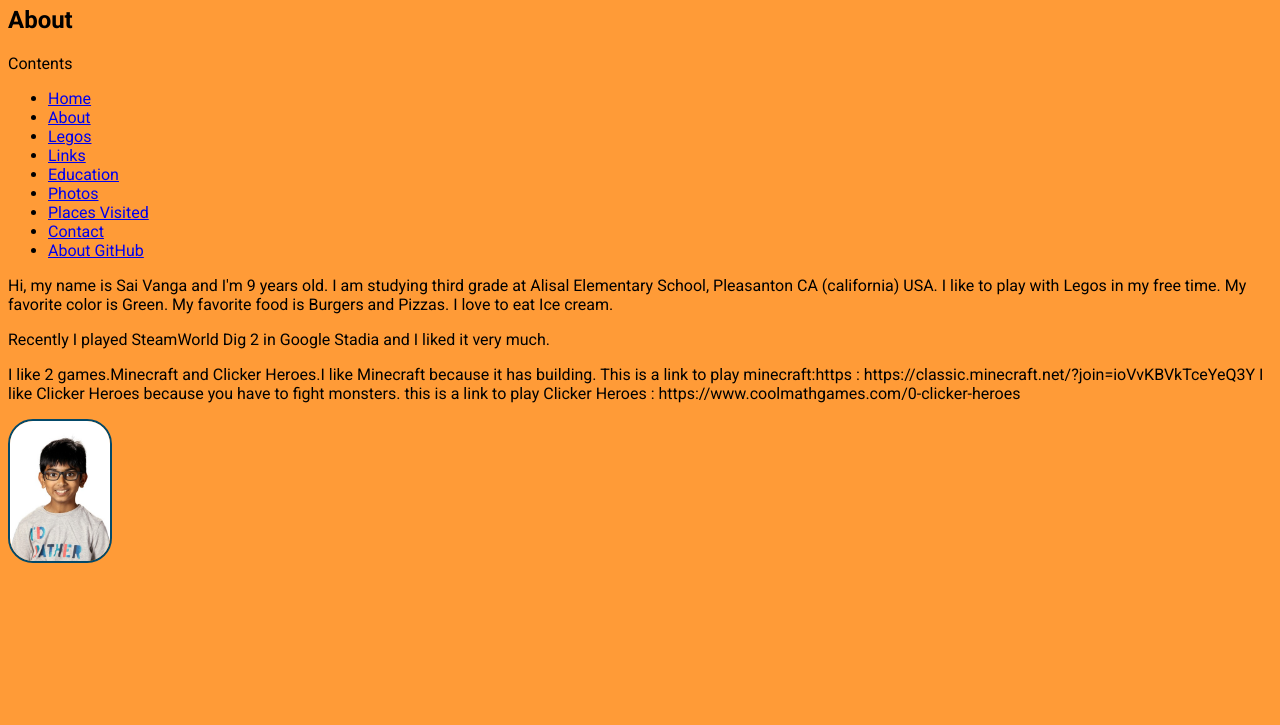
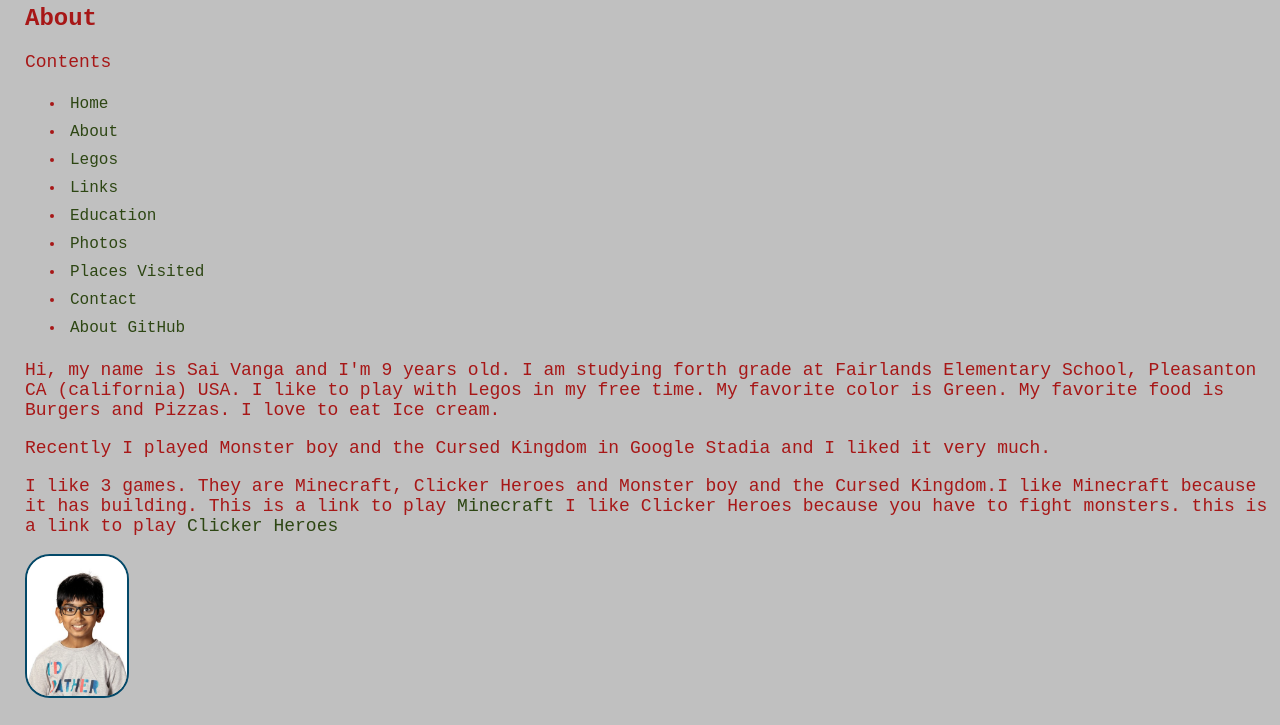
Before and after one commit to sasidhar/sai.rocks, a plain HTML site: page about.html in a window 1280 px wide. Shown: the part 75-800 px from the top of the page. Drawn offline with Linux system fonts and the light colour scheme.

Commit message:
made better fixes #4

```diff
--- a/about.html
+++ b/about.html
@@ -27,18 +27,18 @@
             <li><a href="github.html"> About GitHub</a></li>
         </ul>
         <p>
-            Hi, my name is Sai Vanga and I'm 9 years old. I am studying third
-            grade at Alisal Elementary School, Pleasanton CA (california) USA. I
+            Hi, my name is Sai Vanga and I'm 9 years old. I am studying forth
+            grade at Fairlands Elementary School, Pleasanton CA (california) USA. I
             like to play with Legos in my free time. My favorite color is Green.
             My favorite food is Burgers and Pizzas. I love to eat Ice cream.
         </p>
         <p>
-            Recently I played SteamWorld Dig 2 in Google Stadia and I liked it very much.
+            Recently I played Monster boy and the Cursed Kingdom in Google Stadia and I liked it very much.
         </p>
-        <p>I like 2 games.Minecraft and Clicker Heroes.I like Minecraft because it has building.
-            This is a link to play minecraft:https : https://classic.minecraft.net/?join=ioVvKBVkTceYeQ3Y
+        <p>I like 3 games. They are Minecraft, Clicker Heroes and Monster boy and the Cursed Kingdom.I like Minecraft because it has building.
+            This is a link to play <a href="https://classic.minecraft.net/?join=ioVvKBVkTceYeQ3Y">Minecraft</a>
             I like Clicker Heroes because you have to fight monsters.
-            this is a link to play Clicker Heroes : https://www.coolmathgames.com/0-clicker-heroes
+            this is a link to play <a href="https://www.coolmathgames.com/0-clicker-heroes">Clicker Heroes</a>
         </p>
         <img src="images/sai-vanga.jpeg" id="about" alt="Sai Vanga" width="100" />
     </body>
--- a/css/style.css
+++ b/css/style.css
@@ -1,6 +1,49 @@
+:not(a) {
+  color: #a71717;
+}
+
+li {
+  padding: 5px;
+}
+
+a:focus {
+  color: rgb(172, 122, 122);
+  border: saddlebrown;
+}
+
+a:visited {
+  color: rgb(72, 72, 161);
+}
+
+a:hover {
+  color: rgb(37, 112, 122);
+  background: rgb(118, 206, 118);
+}
+
 body {
-    background-color:rgb(255,155,55);
-    font-family: "Roboto", sans-serif;
+  font-family: "Major Mono Display", monospace;
+}
+
+p {
+  font-size: large;
+}
+
+a {
+  font-family: "B612 Mono", monospace;
+  color: rgb(45, 70, 19);
+  text-decoration: none;
+}
+
+body {
+  padding-left: 17px;
+}
+
+h1 {
+  font-family: "Texturina", serif;
+}
+
+body {
+  background-color: silver;
 }
 img{
     border: 3px solid rgb(0, 242, 234);
```
Also changed, not shown: contact.html (+1 -0 lines), index.html (+2 -1 lines).
